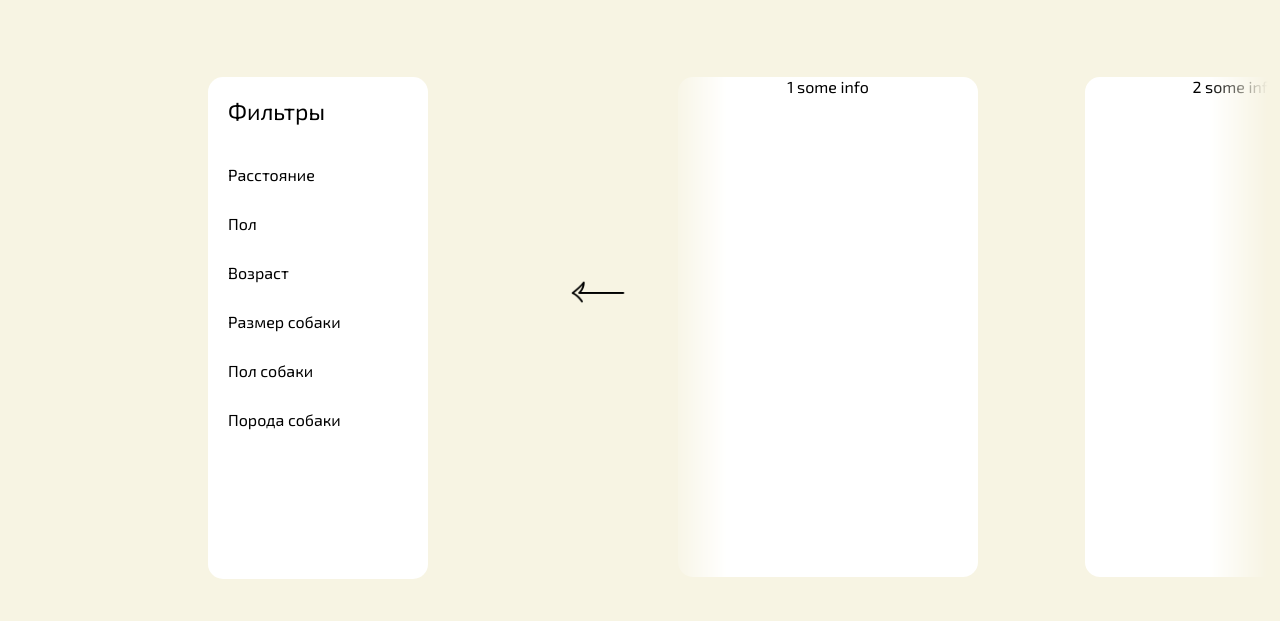
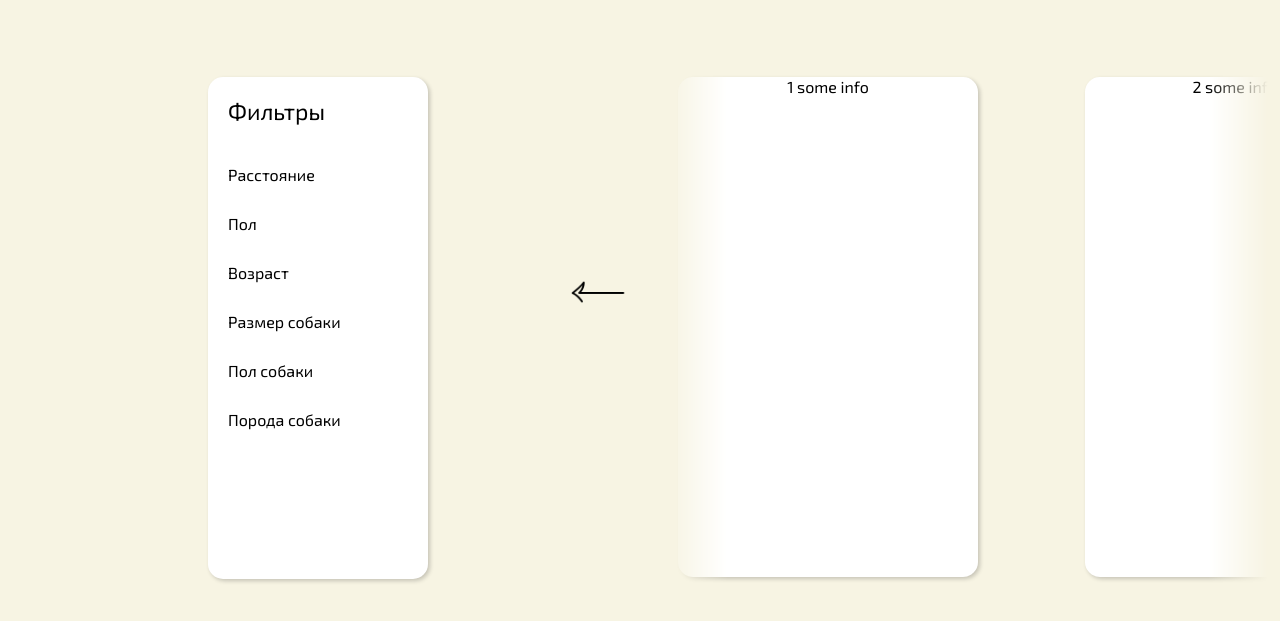
Before and after one commit to AlexandraAdelgeym/FrienDog, a plain HTML site: page users-profiles.html in a window 1280 px wide. Shown: the part 111-732 px from the top of the page. Drawn offline with Linux system fonts and the light colour scheme.

Commit message:
+ shadows

```diff
--- a/static/css/usersProfiles.css
+++ b/static/css/usersProfiles.css
@@ -47,6 +47,7 @@ header{
     padding-left: 20px;
     padding-top: 20px;
     height: 482px;
+    box-shadow: 2px 2px 4px rgba(0, 0, 0, 0.2);
 }
 
 .filter {
@@ -86,6 +87,7 @@ header{
     border-radius: 15px;
     display: grid;
     text-align: center;
+    box-shadow: 2px 2px 4px rgba(0, 0, 0, 0.2);
 }
 
 .slider-wrapper{
```
